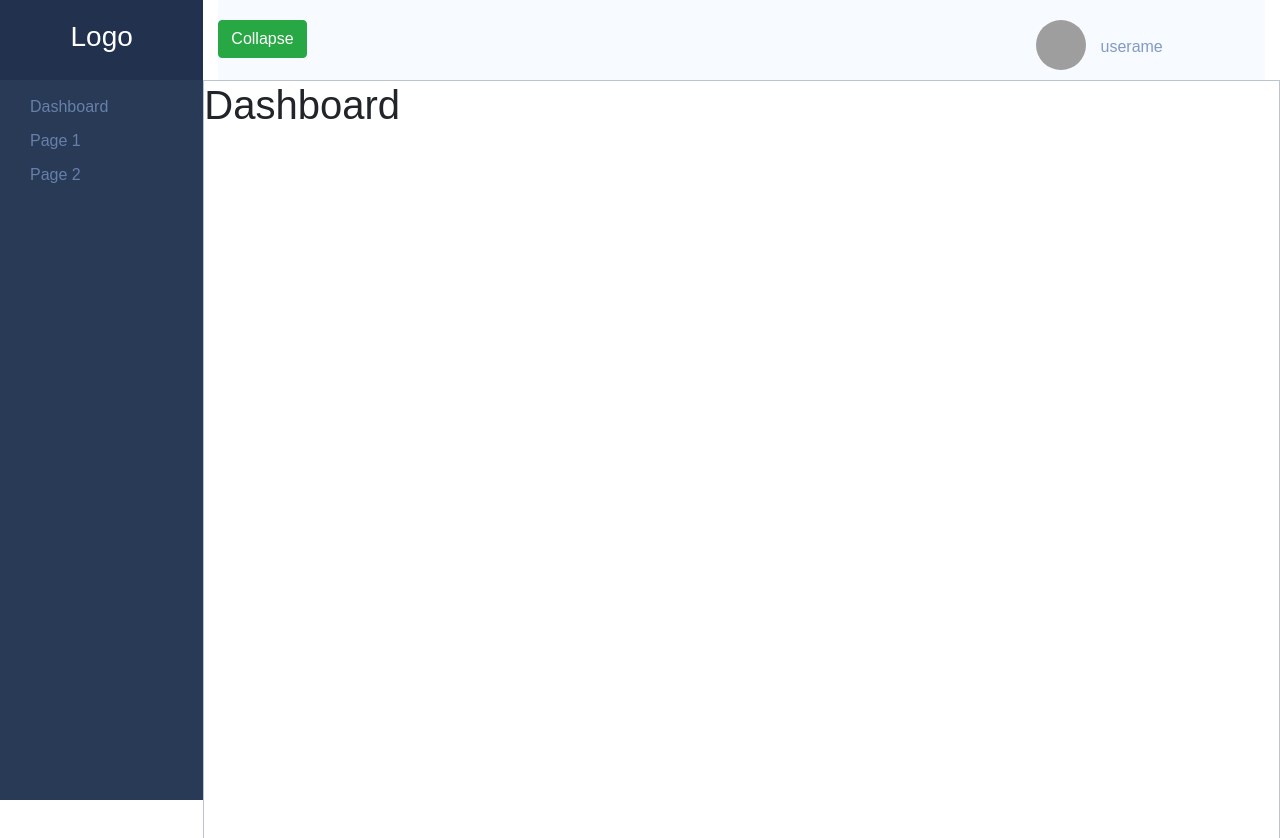
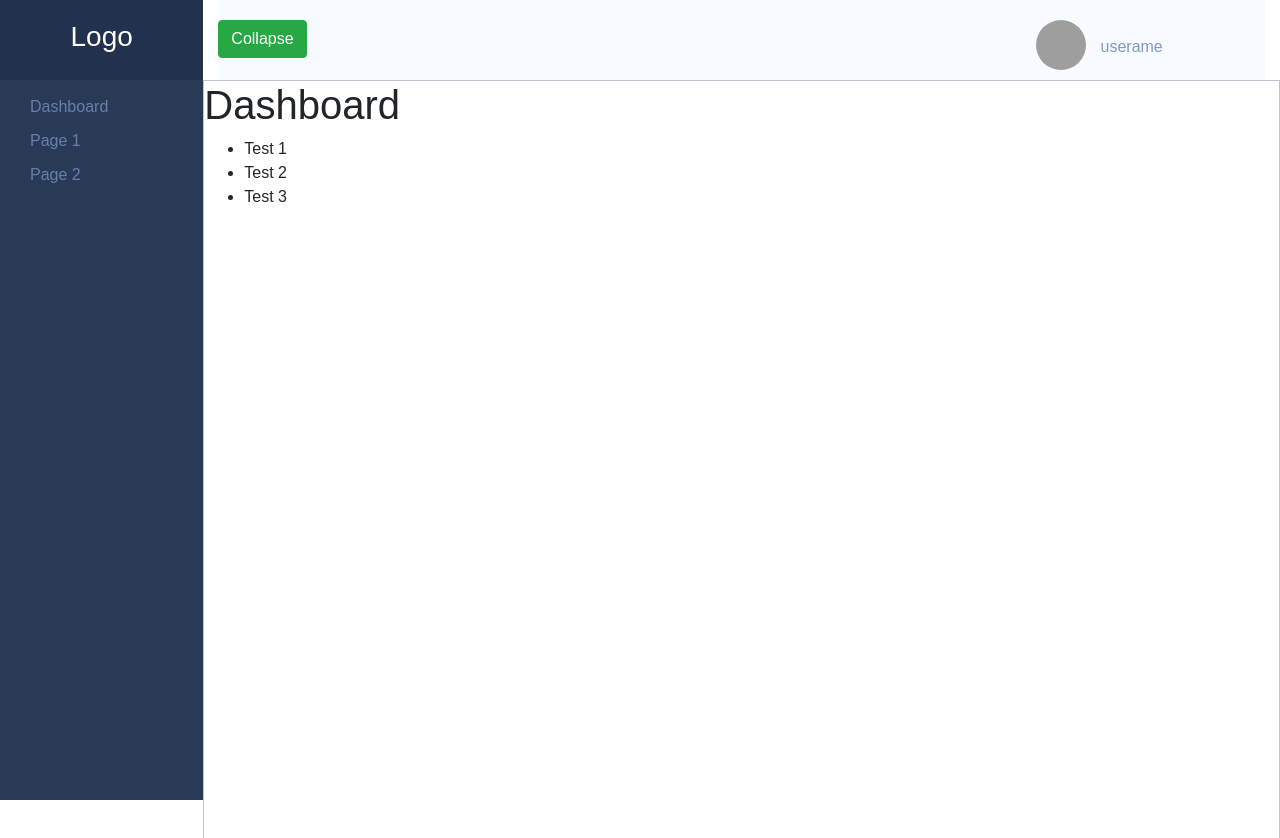
Before and after one commit to yllipetrovci/ylli-petrovci-react-js-boilerplate, a React (Create React App) app: page / in a window 1280 px wide. Shown: the top 838 px of the page. Built offline with nearby package versions, Linux system fonts and the light colour scheme; grey boxes are pictures that could not be loaded; the HTML template or start-up script is replaced by a standard one.

Commit message:
add recent activites style

```diff
--- a/src/components/recent-activites.js
+++ b/src/components/recent-activites.js
@@ -1,4 +1,5 @@
 import React from 'react';
+import '../styles/recent-activities.scss';
 
 const RecentActivities = (props) => {
 
--- a/src/containers/dashboard.js
+++ b/src/containers/dashboard.js
@@ -1,11 +1,13 @@
 import React, { Component } from 'react';
 import '../styles/dashboard.scss';
+import RecentActivities from '../components/recent-activites';
 
 class Dashboard extends Component {
     render() {
         return (
             <div className="dashboard-view">
                 <h1>Dashboard</h1>
+                <RecentActivities/>
             </div>
         )
     }
--- /dev/null
+++ b/src/styles/recent-activities.scss
@@ -0,0 +1,3 @@
+.recent-activities-component{
+
+}
```
